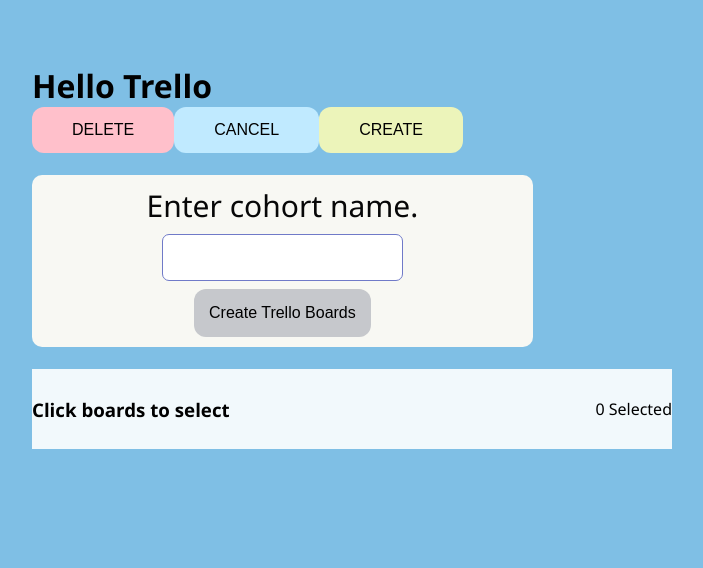
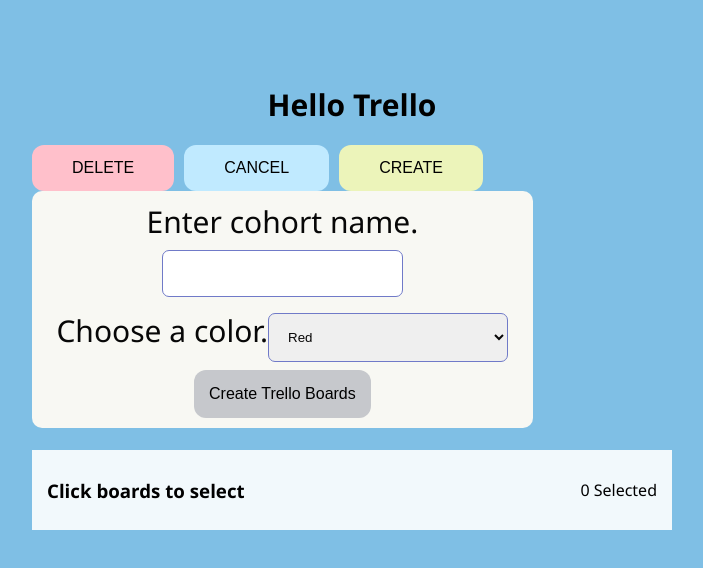
Before and after one commit to ShantiRoseCodes/hello-trello, a React (Create React App) app: page / in a window 1280 px wide. Both pictures are taken after a click on the button "CREATE". Shown: the top 568 px of the page, without its empty margins (288-991 px from the left). Built offline with nearby package versions, Linux system fonts and the light colour scheme; no server answers.

Commit message:
post trello with specific workspace and color

```diff
--- a/src/App.css
+++ b/src/App.css
@@ -12,6 +12,7 @@ body {
 }
 
 #header {
+  padding: 15px;
   display: -webkit-box;
   display: -ms-flexbox;
   display: flex;
@@ -28,18 +29,25 @@ body {
   background: rgba(255, 255, 255, 0.9);
 }
 
+h1{
+  padding: 20px;
+  font-size: 30px;
+  text-align: center;
+}
 
 
 #delete {
   border-radius: 12px;
   padding: 14px 40px;
   font-size: 16px;
+  margin-right: 10px;
   background-color: pink;
 }
 
 #cancel{
   border-radius: 12px;
   padding: 14px 40px;
+  margin-right: 10px;
   font-size: 16px;
   background-color: rgb(192, 234, 255);
 }
@@ -79,7 +87,7 @@ form label {
   color: rgb(7, 7, 7);
 }
 
-input {
+input, select, option {
   padding: 15px;
   margin: 8px 0;
   width: 50%;
--- a/src/App.js
+++ b/src/App.js
@@ -2,13 +2,19 @@ import React, { useState, useEffect } from 'react';
 import axios from 'axios';
 import './App.css';
 import { myKey, myToken } from './keys'
+
+let INIT_FORM = {
+  cohort: '',
+  color: ''
+}
 
 function App() {
   const [boards, setBoards] = useState();
   const [count, setCount] = useState(0);
   const [selected, setSelected] = useState([]);
   const [showForm, setShowForm] = useState(false);
-  const [cohort, setCohort] = useState('');
+  const [board, setBoard] = useState(INIT_FORM);
+
 
   useEffect(
     () => {
@@ -59,6 +65,7 @@ function App() {
     setCount(0);
     [...document.querySelectorAll("li.active")].map((li) => li.classList.remove('active'))
     console.log(selected);
+    setShowForm(false);
   }
 
   async function handleDelete() {
@@ -83,13 +90,16 @@ function App() {
 
 
 function handleChange (e) {
-  setCohort(e.target.value);
+  const {name, value} = e.target;
+  setBoard({...board, [name]: value});
+  console.log(board);
 }
 
 function handleSubmit (e) {
   e.preventDefault();
-  createTrello(cohort);
-  setCohort('');
+  console.log(board);
+  createTrello(board);
+  setBoard(INIT_FORM);
 }
 
 
@@ -98,9 +108,10 @@ function handleSubmit (e) {
 async function createTrello(){
   for(let i = 0; i < selected.length; i++){
     try{
+      let url = `https://api.trello.com/1/boards/?name=${board.cohort} - Week ${i + 1}&idBoardSource=${selected[i]}&idOrganization=codeopteam&prefs_background=${board.color}&prefs_permissionLevel=public&key=${myKey}&token=${myToken}`;
+      console.log(url);
       console.log('Creating copy of boardID:', selected[i]);
-      const res = await axios.post(
-      `https://api.trello.com/1/boards/?name=${cohort} - Week ${i + 1}&idBoardSource=${selected[i]}&key=${myKey}&token=${myToken}`);
+      const res = await axios.post(url);
       console.log(res.status, "Success");
       getBoards();
       handleReset();
@@ -121,11 +132,23 @@ async function createTrello(){
             <button id="cancel" type="button" onClick = {handleReset}>CANCEL</button>
             <button id="create" type="button" onClick = {showTheForm}> CREATE </button>
          </div>
-         <br/>
          {showForm &&
          <form onSubmit = {handleSubmit}>
          <label> Enter cohort name.
-           <input type = "text" covalue = {cohort}  onChange = {handleChange}/>
+           <input type = "text" name = "cohort" value = {board.cohort}  onChange = {handleChange}/>
+         </label>
+         <label> Choose a color.
+          <select name = "color" value = {board.color}  onChange = {handleChange}>
+            <option value = "red"> Red </option>
+            <option value = "blue"> Blue </option>
+            <option value = "orange"> Orange </option>
+            <option value = "green"> Green </option>
+            <option value = "purple"> Purple </option>
+            <option value = "pink"> Pink </option>
+            <option value = "lime"> Lime </option>
+            <option value = "sky"> Sky </option>
+            <option value = "grey"> Grey </option>
+          </select>
          </label>
          <button id = "submitButton" type = "submit">Create Trello Boards</button>
         </form>
```
